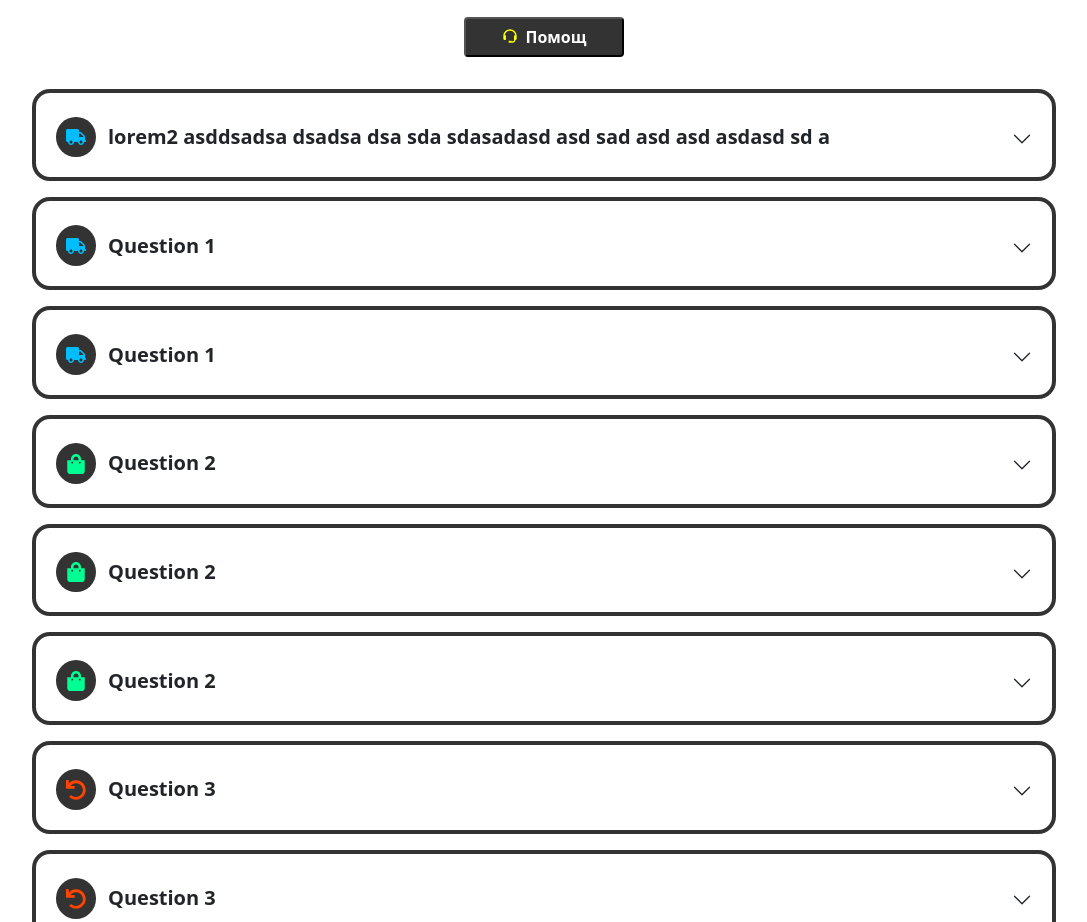
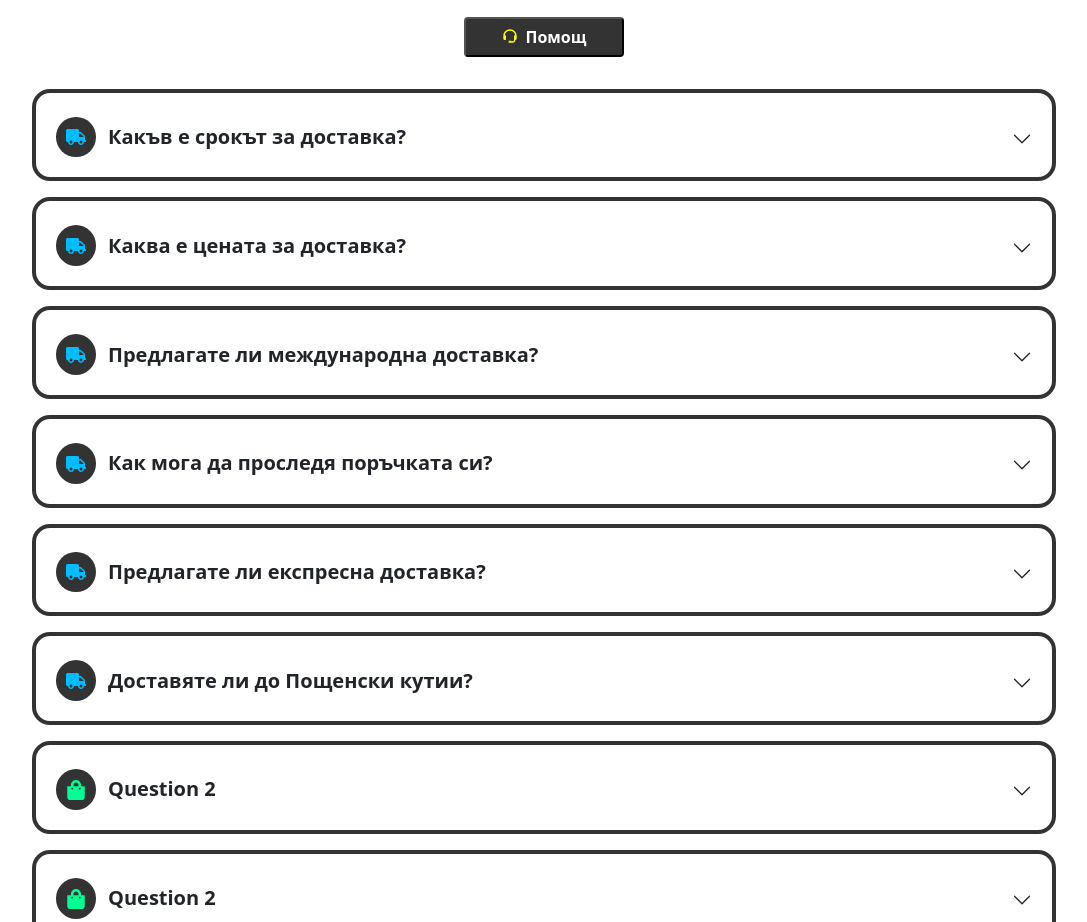
Before and after one commit to StanSNS/gym-frontend, a React (Create React App) app: page /faq in a window 1280 px wide. Shown: the part 460-1382 px from the top of the page, without its empty margins (96-1183 px from the left). Built offline with nearby package versions, Linux system fonts and the light colour scheme.

Commit message:
add faq delivery

```diff
--- a/src/Resources/FAQ/faqData.js
+++ b/src/Resources/FAQ/faqData.js
@@ -1,18 +1,33 @@
 export const faqData = [
     {
         type: 'delivery',
-        title: 'lorem2 asddsadsa dsadsa dsa sda sdasadasd asd sad  asd asd asdasd sd a',
-        description: 'j412j 412h4j214hj12 124jk214142 hj4124hj2124j1jjrwejrj rewrew rwe erw er w ewr ewr ewr er we wr erw erw er ewr  ewr werrew erw wer ewr we r wer wer wer  wer erw wer j412j 412h4j214hj12 124jk214142 hj4124hj2124j1jjrwejrj rewrew rwe erw er w ewr ewr ewr er we wr erw erw er ewr  ewr werrew erw wer ewr we r wer wer wer  wer erw wer j412j 412h4j214hj12 124jk214142 hj4124hj2124j1jjrwejrj rewrew rwe erw er w ewr ewr ewr er we wr erw erw er ewr  ewr werrew erw wer ewr we r wer wer wer  wer erw wer'
+        title: 'Какъв е срокът за доставка?',
+        description: 'Стандартният срок за доставка е от 2 до 5 работни дни, в зависимост от местоположението ви. В случай на забавяне ще бъдете информирани своевременно.'
     },
     {
         type: 'delivery',
-        title: 'Question 1',
-        description: 'Answer 1'
+        title: 'Каква е цената за доставка?',
+        description: 'Разходите за доставка варират в зависимост от теглото на поръчката и дестинацията. При поръчки над 200 лв. доставката е безплатна в рамките на България.'
     },
     {
         type: 'delivery',
-        title: 'Question 1',
-        description: 'Answer 1'
+        title: 'Предлагате ли международна доставка?',
+        description: 'Да, предлагаме международна доставка. Моля, свържете се с нас за повече информация относно цените и времето за доставка до вашата страна.'
+    },
+    {
+        type: 'delivery',
+        title: 'Как мога да проследя поръчката си?',
+        description: 'След като поръчката ви бъде изпратена, ще получите имейл с проследяващ номер, който можете да използвате, за да следите статуса на доставката.'
+    },
+    {
+        type: 'delivery',
+        title: 'Предлагате ли експресна доставка?',
+        description: 'Да, предлагаме експресна доставка, която отнема 1-2 работни дни. Моля, свържете се с нас за повече информация и такси.'
+    },
+    {
+        type: 'delivery',
+        title: 'Доставяте ли до Пощенски кутии?',
+        description: 'За съжаление, не можем да доставяме до пощенски кутии. Моля, предоставете валиден физически адрес за доставка.'
     },
     {
         type: 'product',
```
